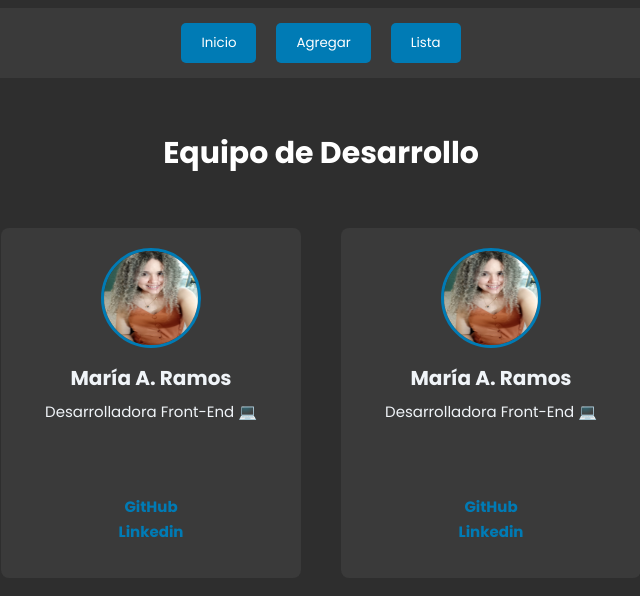
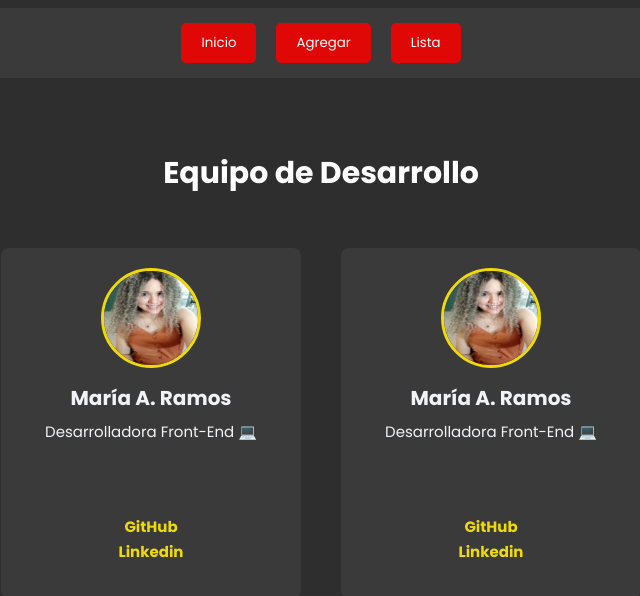
Before and after one commit to Marc-07/React-API-ListadoProducto, a React (Vite) app: page / in a window 1280 px wide. Shown: the top 596 px of the page, without its empty margins (319-959 px from the left). Built offline with nearby package versions, Linux system fonts and the light colour scheme; no server answers.

Commit message:
Se implementa estilos css para las card

```diff
--- a/src/styles/style.css
+++ b/src/styles/style.css
@@ -23,6 +23,9 @@ h1, h2, h3{
 
 h1{
     font-size: 3rem;
+    text-align: center;
+    padding-top: 4rem;
+    padding-bottom: 2rem;
 }
 
 h2 {
@@ -32,6 +35,7 @@ h2 {
 p, a{
     font-size: 1.5rem;
 }
+
 
 
 /* Estilos nav - button*/
@@ -47,7 +51,7 @@ nav {
 nav button {
 
     margin: 0 10px;
-    background-color:  #007bb5;
+    background-color:  #e00707;
     color: white;
     border: none;
     border-radius: 5px;
@@ -58,17 +62,14 @@ nav button {
 }
 
 nav button:hover {
-    background-color: #11a4e7;
+    background-color: #c00202;
 }
 
+/*Estilos para la pantalla HOME*/
 .home {
 
     padding: 2rem;
     text-align: center;
-}
-
-.home h1 {
-    margin: 4rem;
 }
 
 .team-member {
@@ -91,7 +92,7 @@ nav button:hover {
     border-radius: 50%;
     width: 100px;
     height: 100px;
-    border: 0.3rem solid #007bb5;
+    border: 0.3rem solid #f0d909;
 }
 
 .social-links {
@@ -99,7 +100,7 @@ nav button:hover {
 }
 
 .team-member a {
-    color: #007bb5;
+    color: #f0d909;
     text-decoration: none;
     font-weight: bold;
     transition: color 0.3s;
@@ -108,7 +109,8 @@ nav button:hover {
 }
 
 .team-member a:hover {
-    color: #009ce4;
+    color: #ffe600;
+    transition-duration: 1s;
 }
 
 .team-list {
@@ -116,3 +118,42 @@ nav button:hover {
     flex-wrap: wrap;
     justify-content: center;
 }
+
+/*Card*/
+.pokemon-container {
+    display: flex;
+    flex-wrap: wrap;
+    justify-content: center;
+    margin: 2rem 0 ;
+}
+
+.pokemon-card {
+    background-color: #495057;
+    border-radius: 1rem;
+    padding: 1.25rem;
+    margin: 1rem;
+    text-align: center;
+}
+
+.pokemon-card:hover {
+    transform: translateY(-5px);
+}
+
+.pokemon-image {
+    max-width: 20rem;
+    height: 20rem;
+}
+
+.parrafo {
+    font-weight: bold;
+    color: #f0d909;
+}
+
+.abilities {
+    background-color: #e00707;
+    border: 1px solid #db0808;
+    padding: 1rem;
+    border-radius: 0.5rem;
+    color: #fff;
+    margin-top: 0.5rem;
+}
```
